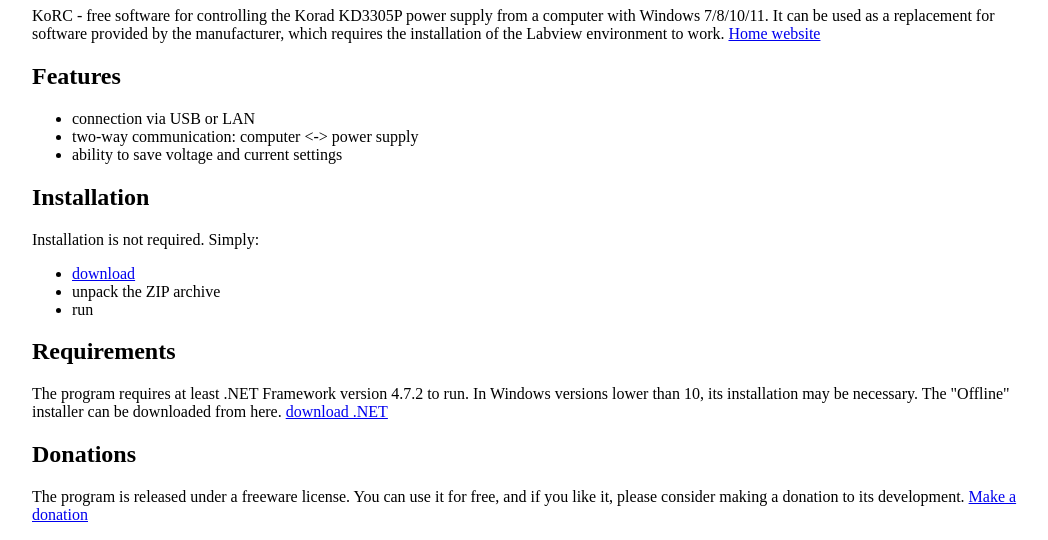
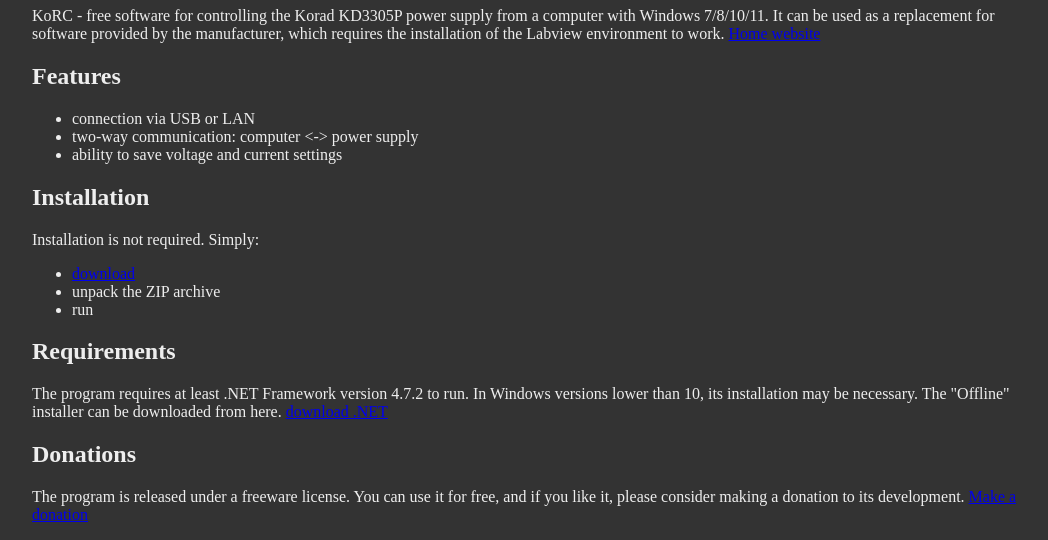
Before and after one commit to Code2xZ/KoRC, a plain HTML site: page index.html in a window 1280 px wide. Shown: the part 73-613 px from the top of the page, without its empty margins (108-1156 px from the left). Drawn offline with Linux system fonts and the light colour scheme.

Commit message:
Update index.html

```diff
--- a/index.html
+++ b/index.html
@@ -11,7 +11,9 @@
     <style>
       body {width: 100%;
            max-width: 1000px;
-           margin: 0 auto;}
+           margin: 0 auto;
+           background-color: #333;
+           color: #eee;}
       img {width: 100%;}
     </style>
   </head>
```
